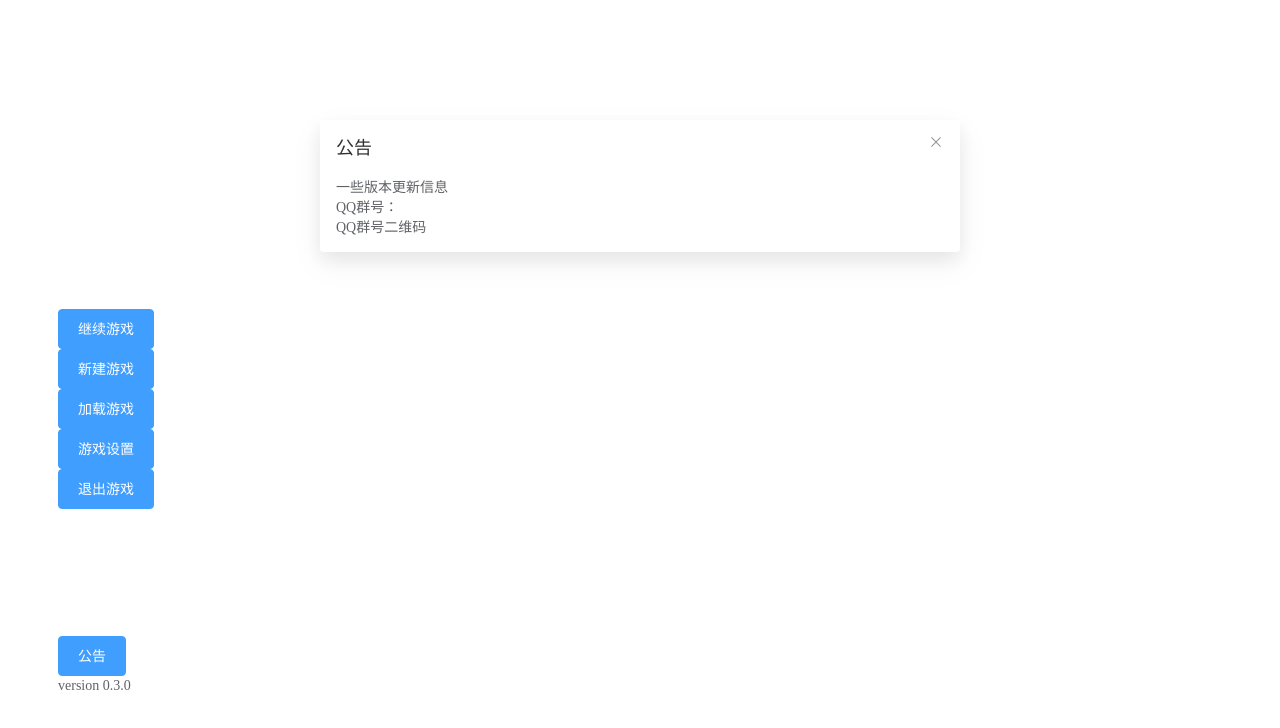
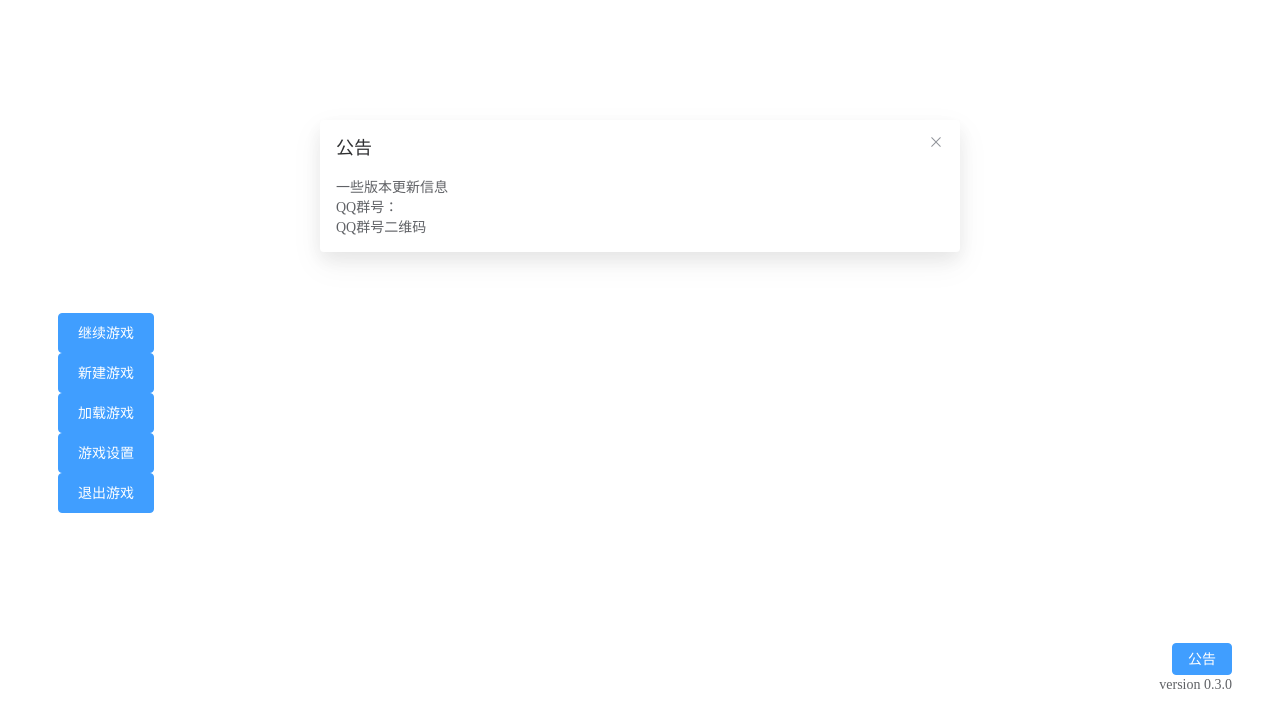
Before and after one commit to WonkaHHH/First-Vue, a Vue app: page /#/ in a window 1280 px wide. Shown: the top 728 px of the page. Built offline with nearby package versions, Linux system fonts and the light colour scheme.

Commit message:
修改行列

```diff
--- a/src/views/WelcomePage.vue
+++ b/src/views/WelcomePage.vue
@@ -5,7 +5,7 @@
     <h1>Cabbage Engine</h1>
   </el-row>
 
-<el-row :gutter="20" type="flex" class="column">
+<el-row :gutter="20" type="flex" class="column" justify="start" align="center">
   <el-col :span="24">
     <el-button type="primary" @click="goToSecondPage" size="large">继续游戏</el-button>
   </el-col>
@@ -23,20 +23,21 @@
   </el-col>
 </el-row>
 
-  <el-row :gutter="20" justify="end" align="center">
-  <el-col :span="24">
-    <el-button type="primary" @click="dialogVisible = true" size="large">公告</el-button>
+  <el-row type="flex" class="column" justify="end" align="center">
+  <el-col justify="center" align="end">
+    <el-button type="primary" @click="dialogVisible = true" size="medium">公告</el-button>
   </el-col>
-  <el-col :span="24">
+  <el-col justify="center" align="end">
     <el-text size="medium">version 0.3.0</el-text>
   </el-col>
+  </el-row>
+
     <el-dialog v-model="dialogVisible" title="公告" :modal="false" :close-on-click-modal="false" draggable
                :z-index="998">
       <div>一些版本更新信息</div>
       <div>QQ群号：</div>
       <div>QQ群号二维码</div>
     </el-dialog>
-  </el-row>
 
 </el-row>
 </template>
```
